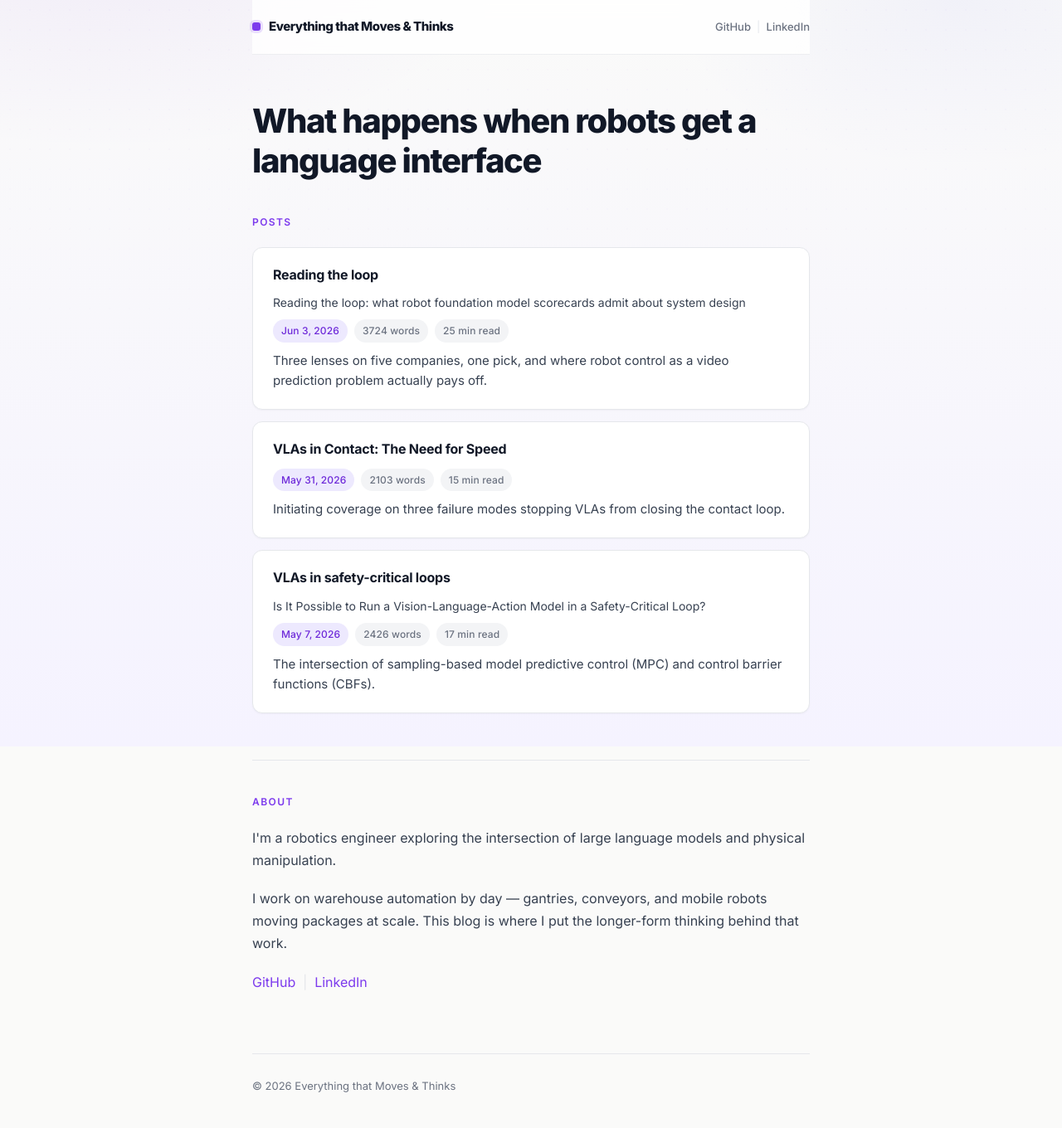
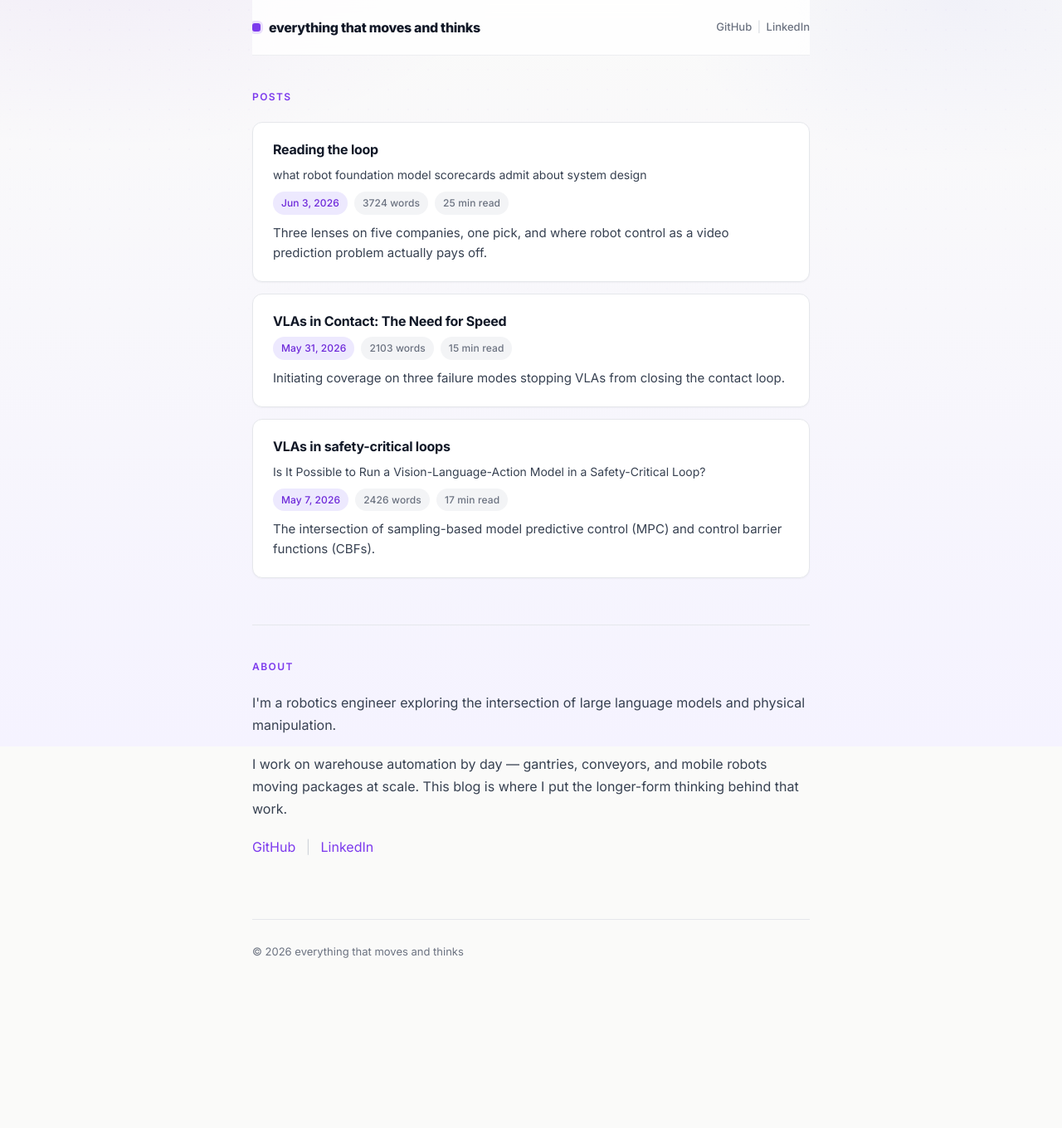
Before and after one commit to sheilsarda/robotics-blog, a Jekyll site: the page built from index.md, in a window 1280 px wide. Shown: the whole page at 83% size. Built offline with Jekyll 4.4.1, drawn with Linux system fonts in a browser that asks for light colours; after the commit the page ends 1198 px from its top, so only the background shows below that.

Commit message:
more ui fixes

```diff
--- a/_config.yml
+++ b/_config.yml
@@ -1,5 +1,4 @@
-title: "Everything that Moves & Thinks"
-tagline: "What happens when robots get a language interface"
+title: "everything that moves and thinks"
 description: "I'm a robotics engineer exploring the intersection of large language models and physical manipulation."
 baseurl: "/robotics-blog"
 url: "https://sheilsarda.github.io"
--- a/_layouts/default.html
+++ b/_layouts/default.html
@@ -18,7 +18,9 @@
     <header class="site-header">
       <a href="{{ '/' | relative_url }}" class="site-title">{{ site.title }}</a>
       <nav class="site-nav" aria-label="Site">
-        <a href="https://github.com/sheilsarda" class="nav-link" target="_blank" rel="noopener">GitHub</a><span class="link-sep">|</span><a href="https://linkedin.com/in/sheilsarda" class="nav-link" target="_blank" rel="noopener">LinkedIn</a>
+        <a href="https://github.com/sheilsarda" class="nav-link" target="_blank" rel="noopener">GitHub</a>
+        <span class="link-sep" aria-hidden="true">|</span>
+        <a href="https://linkedin.com/in/sheilsarda" class="nav-link" target="_blank" rel="noopener">LinkedIn</a>
       </nav>
     </header>
     <main>
--- a/_layouts/home.html
+++ b/_layouts/home.html
@@ -1,10 +1,6 @@
 ---
 layout: default
 ---
-
-<section class="hero">
-  <h1 class="hero-title">{{ site.tagline }}</h1>
-</section>
 
 <section class="posts-section">
   <h2 class="section-label">Posts</h2>
@@ -20,7 +16,13 @@ layout: default
         </a>
         {% assign card_title = post.short_title | default: post.title %}
         {% if post.title != card_title %}
-        <p class="post-card-full-title">{{ post.title }}</p>
+        {% assign title_sep = post.short_title | append: ': ' %}
+        {% if post.title contains title_sep %}
+          {% assign full_title = post.title | split: title_sep | last %}
+        {% else %}
+          {% assign full_title = post.title %}
+        {% endif %}
+        <p class="post-card-full-title">{{ full_title }}</p>
         {% endif %}
         <div class="post-meta">
           <span class="meta-badge meta-badge--date">
@@ -41,6 +43,8 @@ layout: default
   <p class="about-bio">{{ site.description }}</p>
   {{ content }}
   <p class="about-links">
-    <a href="https://github.com/sheilsarda">GitHub</a><span class="link-sep">|</span><a href="https://linkedin.com/in/sheilsarda">LinkedIn</a>
+    <a href="https://github.com/sheilsarda">GitHub</a>
+    <span class="link-sep" aria-hidden="true">|</span>
+    <a href="https://linkedin.com/in/sheilsarda">LinkedIn</a>
   </p>
 </section>
--- a/assets/css/style.css
+++ b/assets/css/style.css
@@ -79,6 +79,7 @@ body {
   display: flex;
   align-items: center;
   justify-content: space-between;
+  flex-wrap: nowrap;
   gap: 16px;
   padding: 20px 0;
   margin-bottom: 8px;
@@ -92,14 +93,19 @@ body {
 }
 
 .site-title {
-  font-size: 15px;
+  font-size: 16px;
   font-weight: 800;
   color: var(--ink);
   text-decoration: none;
-  letter-spacing: -0.03em;
+  letter-spacing: -0.02em;
   display: inline-flex;
   align-items: center;
   gap: 10px;
+  min-width: 0;
+  flex: 1 1 auto;
+  overflow: hidden;
+  text-overflow: ellipsis;
+  white-space: nowrap;
   transition: color 0.2s var(--ease);
 }
 
@@ -128,7 +134,9 @@ body {
 .site-nav {
   display: flex;
   align-items: center;
+  flex-shrink: 0;
   font-size: 13px;
+  white-space: nowrap;
 }
 
 .nav-link {
@@ -145,23 +153,20 @@ body {
 }
 
 .link-sep {
-  margin: 0 0.55em;
-  color: var(--border);
+  margin: 0 0.5em;
+  color: #D1D5DB;
   user-select: none;
 }
 
-/* --- Hero (homepage) --- */
-.hero {
-  padding: 48px 0 40px;
+.about-links {
+  margin-top: 4px !important;
+  margin-bottom: 0 !important;
+  font-size: 16px;
+  white-space: nowrap;
 }
 
-.hero-title {
-  font-size: clamp(1.85rem, 4.5vw, 2.5rem);
-  font-weight: 800;
-  line-height: 1.2;
-  letter-spacing: -0.035em;
-  color: var(--ink);
-  max-width: 640px;
+.about-links a:hover {
+  text-decoration: underline;
 }
 
 /* --- Section labels --- */
@@ -192,16 +197,6 @@ body {
   color: var(--ink);
 }
 
-.about-links {
-  margin-top: 4px !important;
-  margin-bottom: 0 !important;
-  font-size: 16px;
-}
-
-.about-links a:hover {
-  text-decoration: underline;
-}
-
 /* --- Legacy section headings (h4 in content) --- */
 h4 {
   font-size: 12px;
@@ -215,6 +210,7 @@ h4 {
 /* --- Post cards --- */
 .posts-section {
   margin-bottom: 8px;
+  padding-top: 32px;
 }
 
 .post-list {
@@ -258,8 +254,14 @@ h4 {
 
 .post-card-link {
   display: block;
+  color: var(--ink);
   text-decoration: none;
-  margin-bottom: 12px;
+  margin-bottom: 8px;
+}
+
+.post-card-link:hover {
+  color: var(--purple);
+  text-decoration: none;
 }
 
 .post-card-title {
@@ -288,6 +290,7 @@ h4 {
 .post-meta {
   display: flex;
   flex-wrap: wrap;
+  align-items: center;
   gap: 8px;
   margin-bottom: 10px;
 }
@@ -532,8 +535,8 @@ main > section > p,
     padding: 16px 0;
   }
 
-  .hero {
-    padding: 32px 0 28px;
+  .posts-section {
+    padding-top: 24px;
   }
 
   .post-card {
```
